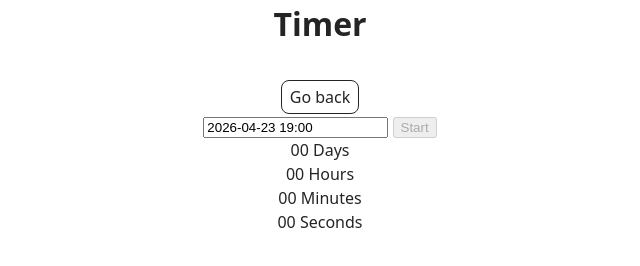
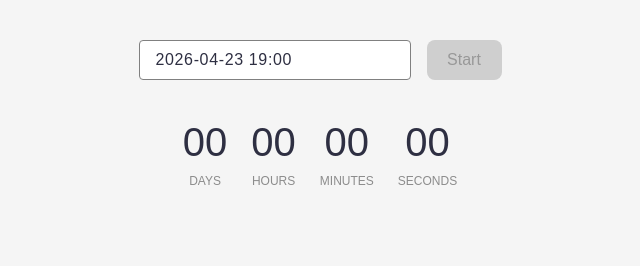
Before and after one commit to Boris-Moskalenko/goit-js-hw-10, a website built with Vite: page src/1-timer.html in a window 1280 px wide. Shown: the whole page, without its empty margins (320-960 px from the left). Built offline with nearby package versions, Linux system fonts and the light colour scheme.

Commit message:
Added task-1-timer 2.0

```diff
--- a/src/1-timer.html
+++ b/src/1-timer.html
@@ -11,14 +11,10 @@
 
 <body>
   <main>
-    <div class="container">
-      <h1 class="main-title">Timer</h1>
-      <a class="back-link" href="./index.html">Go back</a>
+    <div class="calendar">
+      <input class="calendar-input" type="text" id="datetime-picker" />
+      <button class="calendar-button" type="button" data-start>Start</button>
     </div>
-
-    <input type="text" id="datetime-picker" />
-    <button type="button" data-start>Start</button>
-
     <div class="timer">
       <div class="field">
         <span class="value" data-days>00</span>
--- a/src/css/styles.css
+++ b/src/css/styles.css
@@ -16,3 +16,4 @@
 @import url('./badges.css');
 @import url('./back-link.css');
 @import url('./footer.css');
+@import url('./timer.css');
--- /dev/null
+++ b/src/css/timer.css
@@ -0,0 +1,110 @@
+*,
+*::before,
+*::after {
+    box-sizing: border-box;
+}
+
+body {
+    font-family: "Montserrat", sans-serif;
+    background-color: #f5f5f5;
+    margin: 0;
+}
+
+main {
+    flex-grow: 1;
+
+    display: flex;
+    flex-direction: column;
+    align-items: center;
+    justify-content: flex-start;
+
+    padding-top: 40px;
+}
+
+.calendar-input {
+    width: 272px;
+    height: 40px;
+    padding: 8px 16px;
+
+    border: 1px solid #808080;
+    border-radius: 4px;
+
+    font-size: 16px;
+    color: #2e2f42;
+    line-height: 1.5;
+    letter-spacing: 0.04em;
+
+    outline: none;
+    transition: border 0.2s ease;
+}
+
+.calendar-input:hover {
+    border-color: #000;
+}
+
+.calendar-input:focus {
+    border-color: #4e75ff;
+}
+
+.calendar-input:disabled {
+    background-color: #f5f5f5;
+    border-color: #cfcfcf;
+    color: #808080;
+}
+
+.calendar-button {
+    width: 75px;
+    height: 40px;
+    margin-left: 8px;
+
+    border: none;
+    border-radius: 8px;
+
+    font-size: 16px;
+    font-weight: 500;
+
+    color: #fff;
+    background-color: #4e75ff;
+
+    cursor: pointer;
+}
+
+.calendar-button:hover {
+    background-color: #6c8cff;
+}
+
+.calendar-button:disabled {
+    background-color: #cfcfcf;
+    color: #989898;
+    cursor: not-allowed;
+}
+
+.calendar {
+    display: flex;
+    align-items: center;
+    gap: 8px;
+}
+
+.timer {
+    display: flex;
+    gap: 24px;
+    margin-top: 32px;
+}
+
+.field {
+    display: flex;
+    flex-direction: column;
+    align-items: center;
+}
+
+.value {
+    font-size: 40px;
+    font-weight: 500;
+    color: #2e2f42;
+}
+
+.label {
+    font-size: 12px;
+    text-transform: uppercase;
+    color: #8c8c8c;
+}
```
